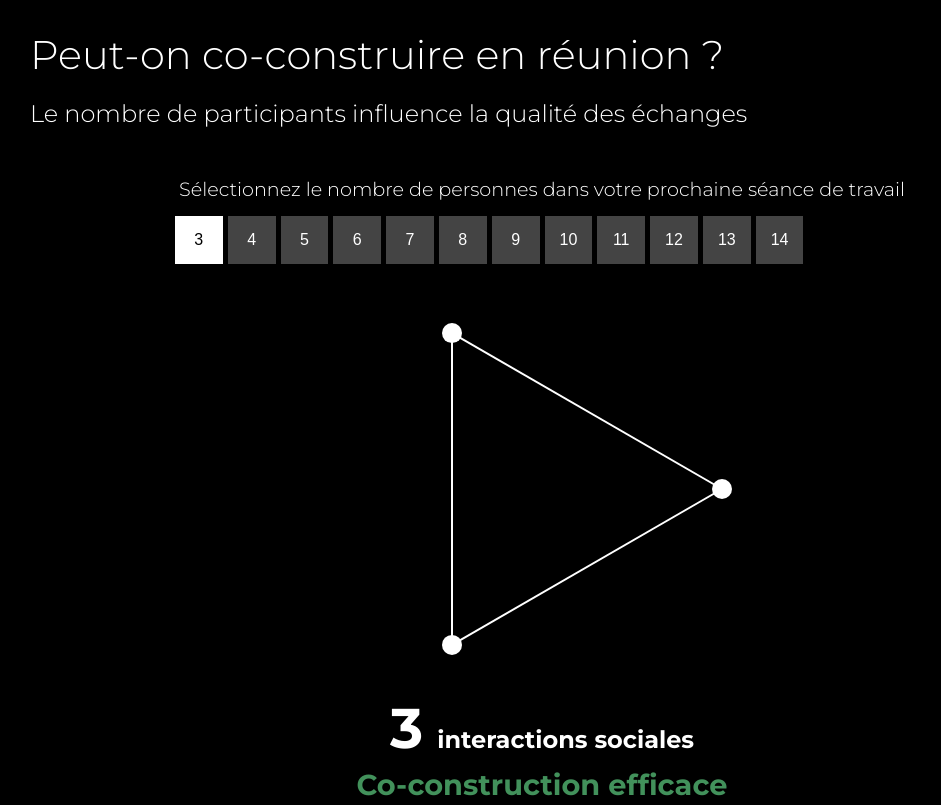
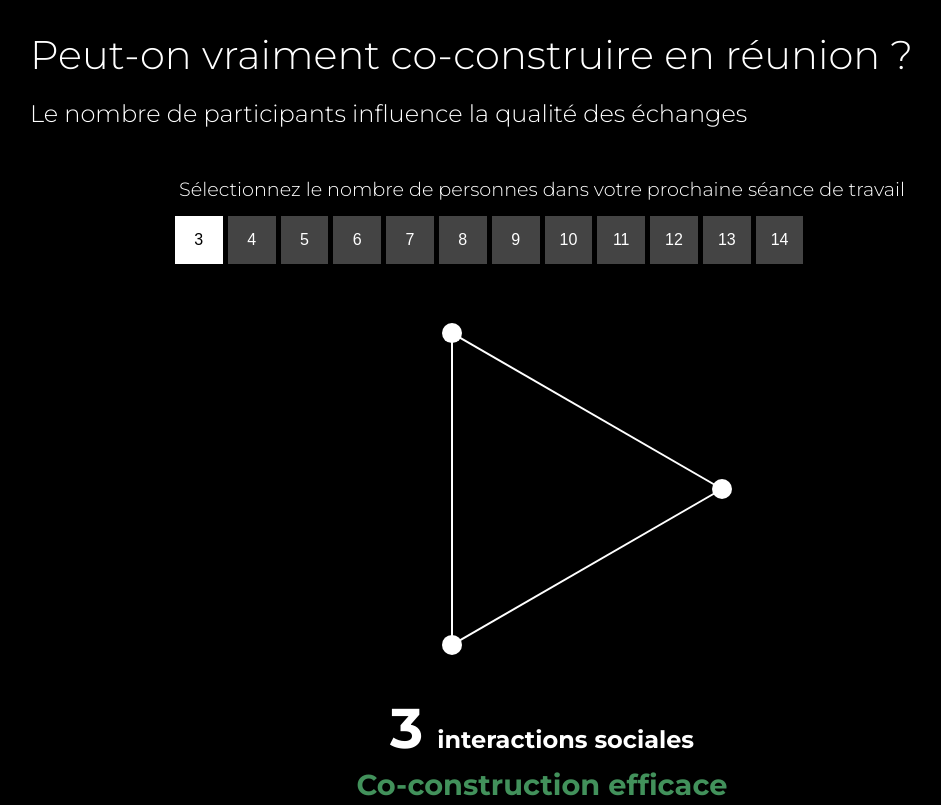
Before and after one commit to frncsrd/dynamiques_groupes, a plain HTML site: page index.html in a window 1280 px wide. Shown: the top 805 px of the page, without its empty margins (98-1039 px from the left). Drawn offline with nearby package versions, Linux system fonts and the light colour scheme.

Commit message:
Update index.html

```diff
--- a/index.html
+++ b/index.html
@@ -10,7 +10,7 @@
 <body>
     <!-- Titre de l'application avec fond orange -->
     <header class="title-section fade-section">
-        <h1 class="app-title">Peut-on co-construire en réunion ?</h1>
+        <h1 class="app-title">Peut-on vraiment co-construire en réunion ?</h1>
     </header>
 
     <!-- Texte explicatif (après le titre) -->
```
